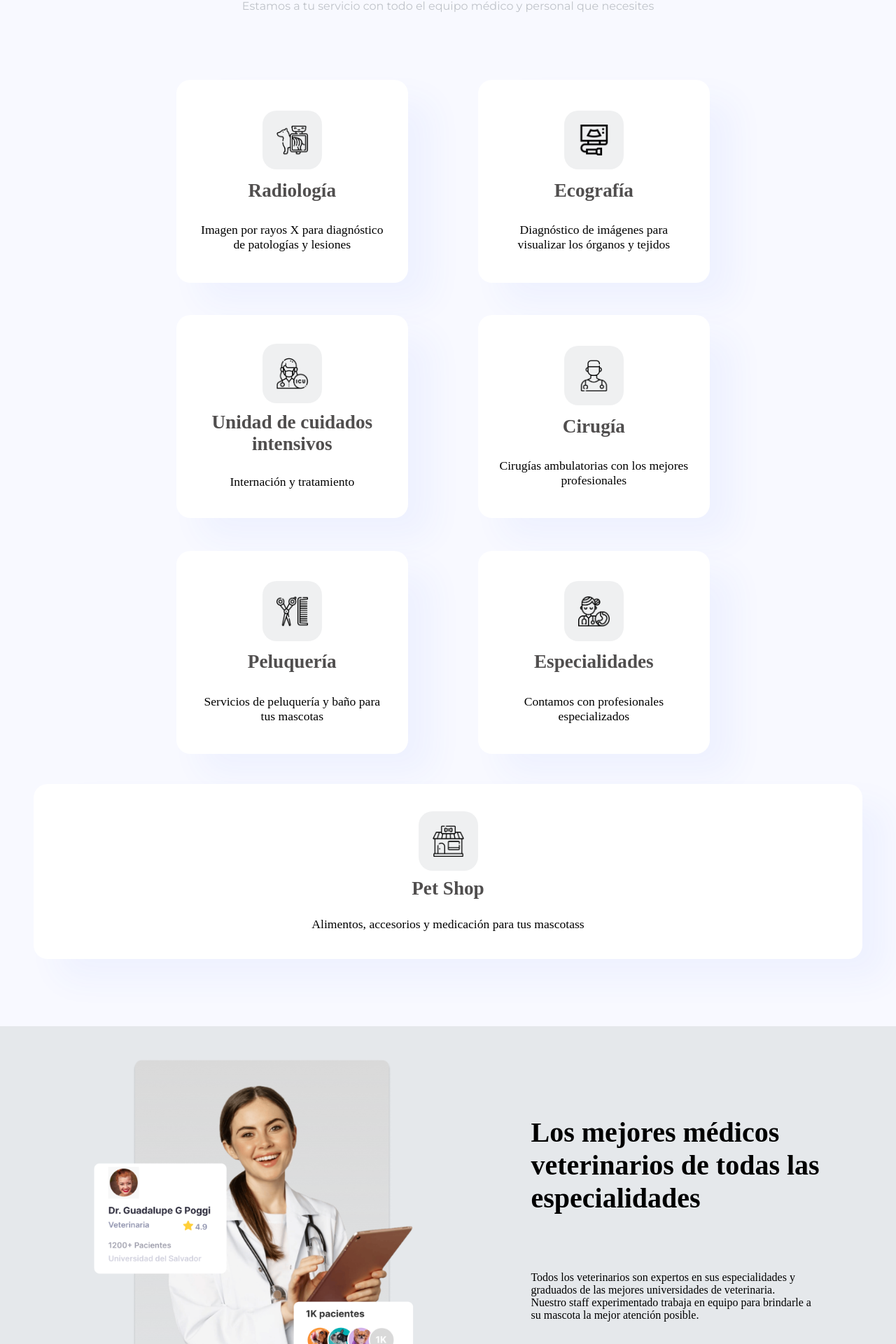
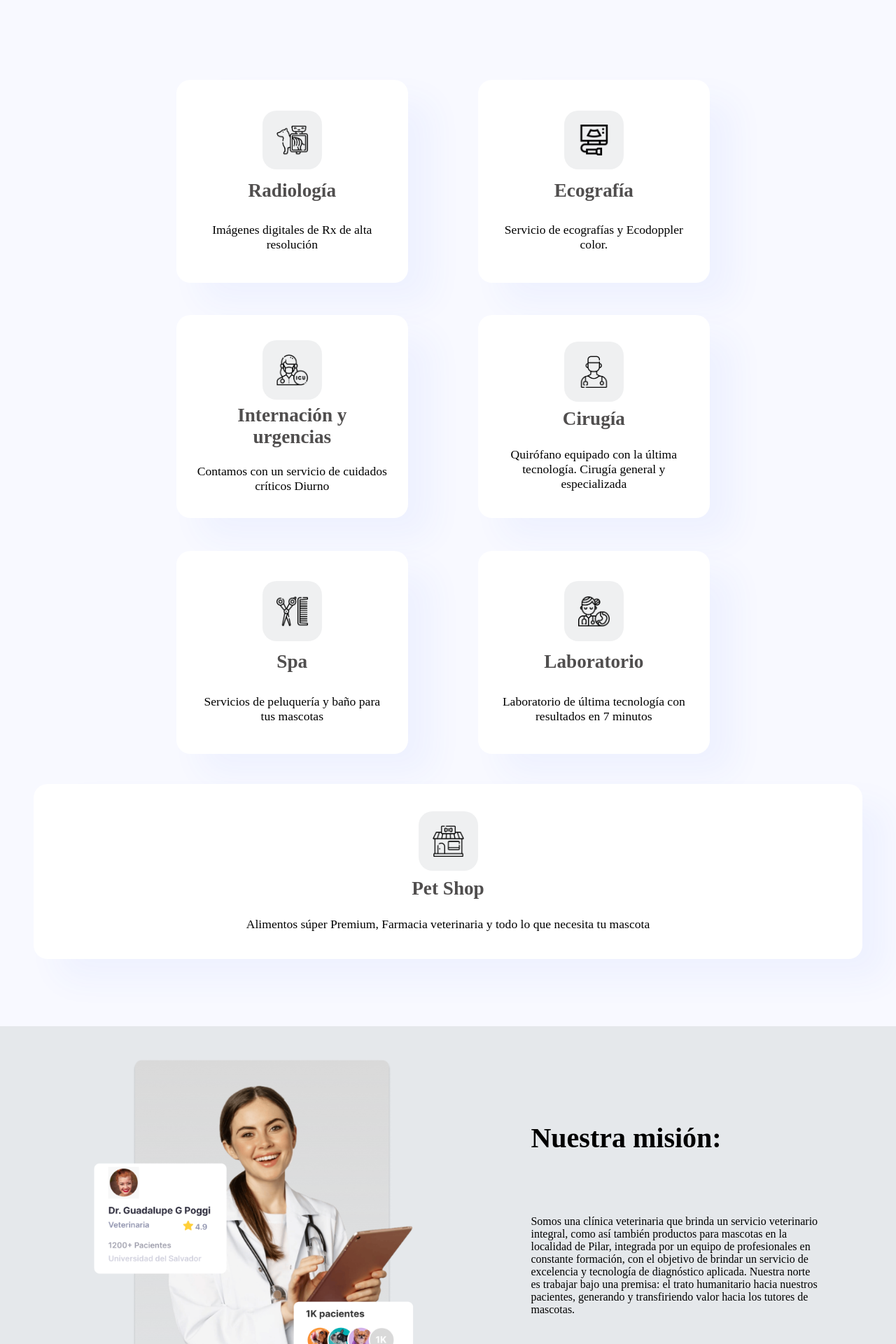
Before and after one commit to ArchSofia/s2vethome, a React (Vite) app in the folder veterinary-clinic/: page / in a window 1280 px wide. Shown: the part 877-2797 px from the top of the page at 70% size. Built offline with nearby package versions, Linux system fonts and the light colour scheme; a web font is replaced by a local one.

Commit message:
Agrego correcciones

```diff
--- a/veterinary-clinic/src/components/Information/Information.jsx
+++ b/veterinary-clinic/src/components/Information/Information.jsx
@@ -8,16 +8,17 @@ const Information = () => {
 			<img className="info-vet-image" src={veterinarian} />
 			<div className="info-description">
 				<h1 className="text-parrafo">
-					<div>
-						Los mejores médicos veterinarios de todas las especialidades
-					</div>
+					<div>Nuestra misión:</div>
 				</h1>
 				<p className="text-parrafo-p">
 					{" "}
-					Todos los veterinarios son expertos en sus especialidades y graduados
-					de las mejores universidades de veterinaria.<br></br> Nuestro staff
-					experimentado trabaja en equipo para brindarle a su mascota la mejor
-					atención posible.
+					Somos una clínica veterinaria que brinda un servicio veterinario
+					integral, como así también productos para mascotas en la localidad de
+					Pilar, integrada por un equipo de profesionales en constante
+					formación, con el objetivo de brindar un servicio de excelencia y
+					tecnología de diagnóstico aplicada. Nuestra norte es trabajar bajo una
+					premisa: el trato humanitario hacia nuestros pacientes, generando y
+					transfiriendo valor hacia los tutores de mascotas.
 				</p>
 			</div>
 		</div>
--- a/veterinary-clinic/src/components/Services/ServiceData.json
+++ b/veterinary-clinic/src/components/Services/ServiceData.json
@@ -3,31 +3,31 @@
     {
         "url": "/src/assets/radiologia.png",
         "title": "Radiología",
-        "description": "Imagen por rayos X para diagnóstico de patologías y lesiones"
+        "description": "Imágenes digitales de Rx de alta resolución"
     },
     {
         "url": "/src/assets/ecografia.png",
         "title": "Ecografía",
-        "description": "Diagnóstico de imágenes para visualizar los órganos y tejidos"
+        "description": "Servicio de ecografías y Ecodoppler color."
     },
     {
         "url": "/src/assets/uci.png",
-        "title": "Unidad de cuidados intensivos",
-        "description": "Internación y tratamiento"
+        "title": "Internación y urgencias",
+        "description": "Contamos con un servicio de cuidados críticos Diurno"
     },
     {
         "url": "/src/assets/cirugia.png",
         "title": "Cirugía",
-        "description": "Cirugías ambulatorias con los mejores profesionales"
+        "description": "Quirófano equipado con la última tecnología. Cirugía general y especializada"
     },
     {
         "url": "/src/assets/peluqueria.png",
-        "title": "Peluquería",
+        "title": "Spa",
         "description": "Servicios de peluquería y baño para tus mascotas"
     },
     {
         "url": "/src/assets/especialidades.png",
-        "title": "Especialidades",
-        "description": "Contamos con profesionales especializados"
+        "title": "Laboratorio",
+        "description": "Laboratorio de última tecnología con resultados en 7 minutos"
     }
 ]
--- a/veterinary-clinic/src/components/Services/Services.jsx
+++ b/veterinary-clinic/src/components/Services/Services.jsx
@@ -1,26 +1,30 @@
-import React from 'react'
-import '../Services/Services.css'
-import ServiceCard from './ServiceCard'
-
+import React from "react";
+import "../Services/Services.css";
+import ServiceCard from "./ServiceCard";
 
 const Services = () => {
 	return (
-    <div className='ctn-services' id='services'>
-        <div className='services-title'>
-            <h1>¿Qué servicios ofrecemos?</h1>
-            <span className='offer-text'>Estamos a tu servicio con todo el equipo médico y personal que necesites</span>
+		<div className="ctn-services" id="services">
+			<div className="services-title">
+				<h1>Brindamos un servicio veterinario integral</h1>
+				{/* <span className="offer-text">
+					Estamos a tu servicio con todo el equipo médico y personal que
+					necesites
+				</span> */}
 			</div>
-        <div className='ctn-services-info'>
+			<div className="ctn-services-info">
 				<ServiceCard />
 				<div className="card-pet-shop">
 					<img src="/src/assets/petshop.png" alt="petshop" />
-            <h2 className='card-title'>Pet Shop</h2>
-            <p className='card-description'>Alimentos, accesorios y medicación para tus mascotass</p>
+					<h2 className="card-title">Pet Shop</h2>
+					<p className="card-description">
+						Alimentos súper Premium, Farmacia veterinaria y todo lo que necesita
+						tu mascota
+					</p>
 				</div>
 			</div>
+		</div>
+	);
+};
 
-    </div>
-  )
-}
-
-export default Services
+export default Services;
--- a/veterinary-clinic/src/pages/Register/Register.jsx
+++ b/veterinary-clinic/src/pages/Register/Register.jsx
@@ -77,7 +77,7 @@ const Register = () => {
 			setErrorPets(false);
 			setAgeError(false);
 			setNameError(false);
-			setIncompleteInputError(false);
+			/* setIncompleteInputError(false); */
 			setPetsArray([...petsArray, pet]);
 		} else {
 			setErrorPets(true);
```
Lines whose indentation alone changed are shown as unchanged.
